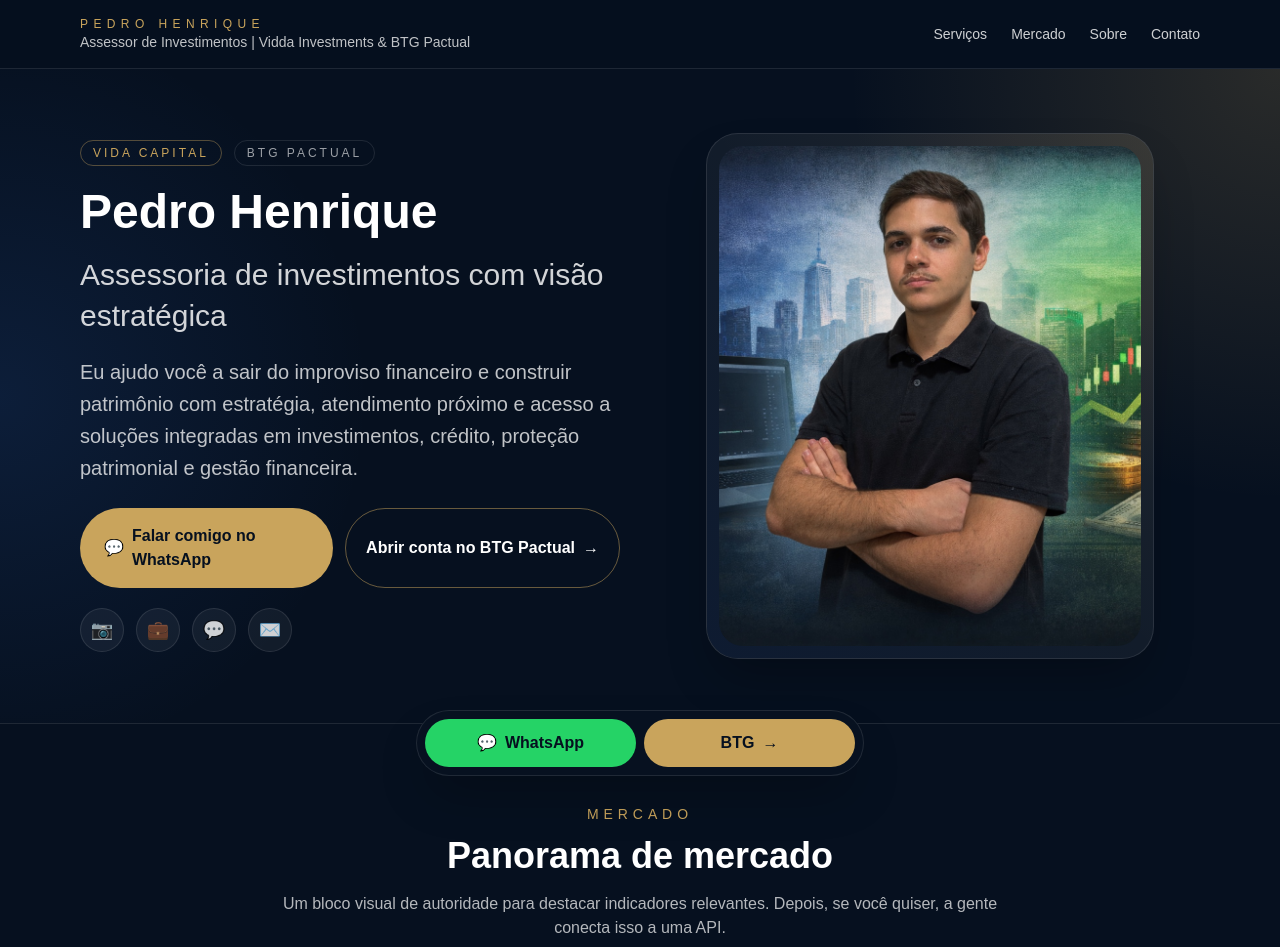
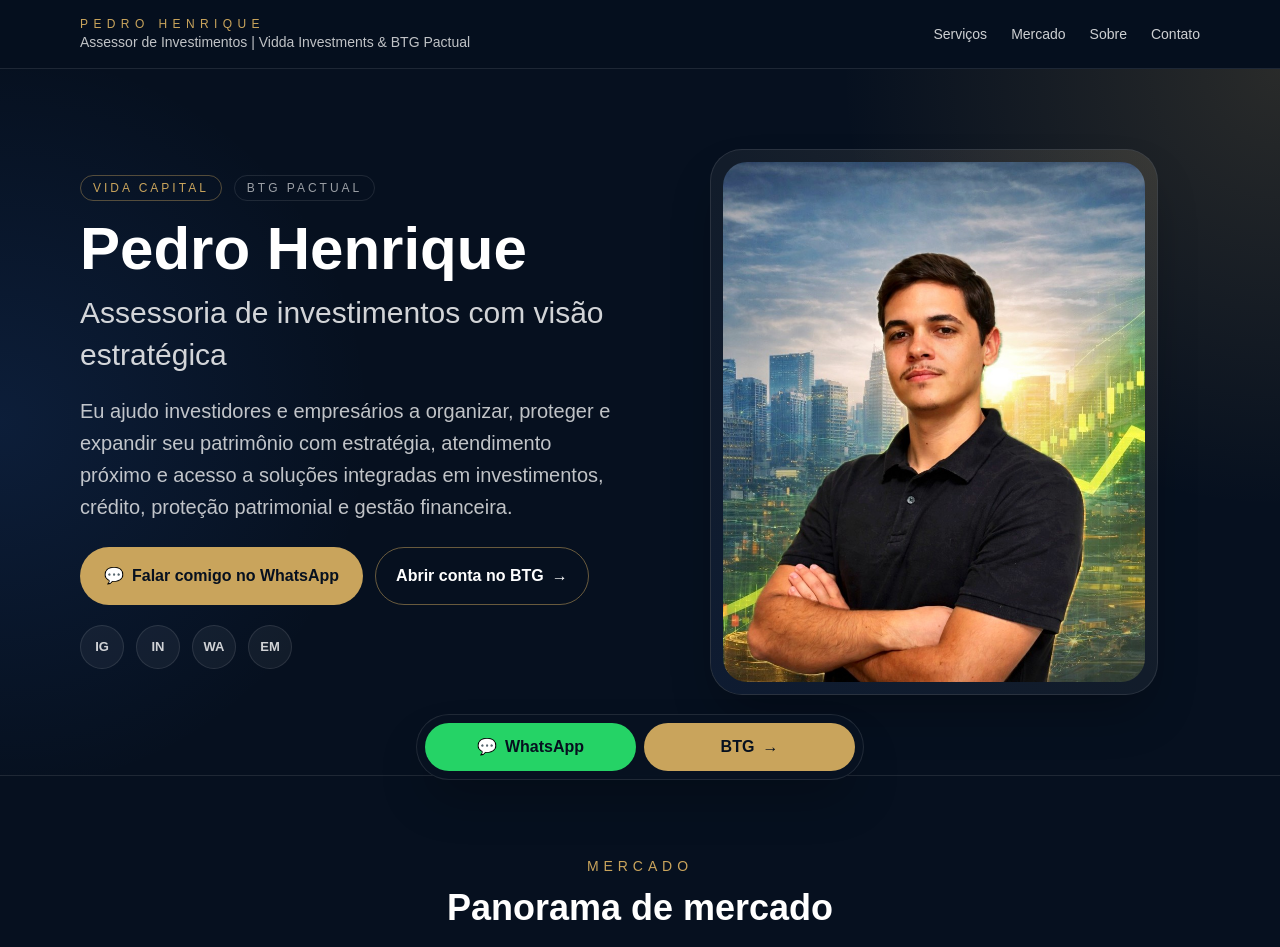
Before and after one commit to Braganholo22/pedro-henrique-site, a Next.js app: page / in a window 1280 px wide. Shown: the top 947 px of the page. Built offline with nearby package versions, Linux system fonts and the light colour scheme.

Commit message:
acabamento final do site

```diff
--- a/app/page.js
+++ b/app/page.js
@@ -58,22 +58,22 @@ const socialLinks = [
   {
     name: 'Instagram',
     href: 'https://instagram.com/pedrobraganholo',
-    icon: '📷',
+    icon: 'IG',
   },
   {
     name: 'LinkedIn',
     href: 'https://linkedin.com/in/pedro-henriqueinvest',
-    icon: '💼',
+    icon: 'IN',
   },
   {
     name: 'WhatsApp',
     href: 'https://wa.me/5517991308840?text=Olá%20Pedro,%20quero%20saber%20mais%20sobre%20seus%20serviços.',
-    icon: '💬',
+    icon: 'WA',
   },
   {
     name: 'E-mail',
-    href: 'mailto:pedrobraganholo@hotmail.com',
-    icon: '✉️',
+    href: 'mailto:pedrobraganholo10@gmail.com',
+    icon: 'EM',
   },
 ];
 
@@ -86,7 +86,7 @@ const marketData = [
 
 export default function Page() {
   return (
-    <main className="min-h-screen bg-[#06101f] pb-52 text-white">
+    <main className="min-h-screen bg-[#06101f] pb-48 text-white">
       <header className="sticky top-0 z-40 border-b border-white/10 bg-[#06101f]/95 backdrop-blur">
         <div className="mx-auto flex max-w-6xl items-center justify-between px-4 py-4">
           <div>
@@ -126,7 +126,7 @@ export default function Page() {
       <section className="relative overflow-hidden border-b border-white/10 pt-6 md:pt-0">
         <div className="absolute inset-0 bg-[radial-gradient(circle_at_top_right,_rgba(201,164,92,0.18),_transparent_30%),radial-gradient(circle_at_left,_rgba(59,130,246,0.12),_transparent_28%)]" />
 
-        <div className="relative mx-auto grid max-w-6xl gap-8 px-4 py-8 md:grid-cols-2 md:items-center md:gap-10 md:py-16">
+        <div className="relative mx-auto grid max-w-6xl gap-10 px-4 py-10 md:grid-cols-2 md:items-center md:gap-14 md:py-20">
           <div className="order-1">
             <div className="mb-4 flex flex-wrap items-center gap-3 text-[11px] uppercase tracking-[0.25em] text-white/60 sm:text-xs">
               <span className="rounded-full border border-[#c9a45c]/40 px-3 py-1 text-[#c9a45c]">
@@ -137,7 +137,7 @@ export default function Page() {
               </span>
             </div>
 
-            <h1 className="max-w-xl text-3xl font-semibold leading-tight sm:text-4xl md:text-5xl">
+            <h1 className="max-w-xl text-4xl font-semibold leading-[1.05] sm:text-5xl md:text-6xl">
               Pedro Henrique
               <span className="mt-3 block text-2xl font-normal leading-snug text-white/82 md:text-3xl">
                 Assessoria de investimentos com visão estratégica
@@ -145,9 +145,9 @@ export default function Page() {
             </h1>
 
             <p className="mt-5 max-w-xl text-base leading-7 text-white/75 sm:text-lg sm:leading-8 md:text-xl">
-              Eu ajudo você a sair do improviso financeiro e construir patrimônio
-              com estratégia, atendimento próximo e acesso a soluções integradas
-              em investimentos, crédito, proteção patrimonial e gestão financeira.
+              Eu ajudo investidores e empresários a organizar, proteger e expandir
+              seu patrimônio com estratégia, atendimento próximo e acesso a soluções
+              integradas em investimentos, crédito, proteção patrimonial e gestão financeira.
             </p>
 
             <div className="mt-6 flex flex-col gap-3 sm:flex-row">
@@ -167,7 +167,7 @@ export default function Page() {
                 rel="noreferrer"
                 className="inline-flex items-center justify-center gap-2 rounded-full border border-[#c9a45c]/50 px-5 py-4 text-base font-semibold text-white transition hover:bg-white/5 whitespace-nowrap"
               >
-                Abrir conta no BTG Pactual
+                Abrir conta no BTG
                 <span>→</span>
               </a>
             </div>
@@ -180,7 +180,7 @@ export default function Page() {
                   target="_blank"
                   rel="noreferrer"
                   aria-label={link.name}
-                  className="flex h-11 w-11 items-center justify-center rounded-full border border-white/10 bg-white/5 text-lg text-white/80 transition hover:border-[#c9a45c]/50 hover:text-[#c9a45c]"
+                  className="flex h-11 w-11 items-center justify-center rounded-full border border-white/10 bg-white/5 text-[13px] font-semibold text-white/80 transition hover:border-[#c9a45c]/50 hover:text-[#c9a45c]"
                 >
                   {link.icon}
                 </a>
@@ -194,7 +194,7 @@ export default function Page() {
               <img
                 src="/pedro.jpg"
                 alt="Pedro Henrique"
-                className="relative h-[420px] w-full rounded-[1.5rem] object-cover sm:h-[500px]"
+                className="relative h-[440px] w-full rounded-[1.5rem] object-cover sm:h-[520px]"
               />
             </div>
           </div>
@@ -210,8 +210,8 @@ export default function Page() {
             Panorama de mercado
           </h2>
           <p className="mx-auto mt-4 max-w-3xl text-white/70">
-            Um bloco visual de autoridade para destacar indicadores relevantes.
-            Depois, se você quiser, a gente conecta isso a uma API.
+            Indicadores relevantes para contexto patrimonial e financeiro. Depois,
+            essa área pode ser conectada a uma API.
           </p>
         </div>
 
@@ -242,8 +242,8 @@ export default function Page() {
             Soluções que posso oferecer
           </h2>
           <p className="mx-auto mt-4 max-w-3xl text-white/70">
-            Um ecossistema de soluções para atender pessoa física e jurídica com
-            foco em crescimento, organização, proteção e construção de patrimônio.
+            Um ecossistema de soluções para atender pessoa física e jurídica com foco
+            em crescimento, organização, proteção e construção de patrimônio.
           </p>
         </div>
 
@@ -295,15 +295,14 @@ export default function Page() {
 
             <p className="mt-5 text-lg leading-8 text-white/75">
               Meu foco é ajudar clientes a tomar decisões financeiras melhores,
-              com clareza, planejamento e acesso a soluções de alto nível. O
-              objetivo não é apenas indicar produtos, mas estruturar caminhos
-              para crescimento, proteção e eficiência financeira.
+              com clareza, planejamento e acesso a soluções de alto nível. O objetivo
+              não é apenas indicar produtos, mas estruturar caminhos para crescimento,
+              proteção e eficiência financeira.
             </p>
 
             <p className="mt-4 text-lg leading-8 text-white/75">
-              Você conta com um atendimento personalizado e com a força de um
-              ecossistema que conecta investimentos, crédito, planejamento
-              patrimonial e gestão financeira.
+              Você conta com um atendimento personalizado e com a força de um ecossistema
+              que conecta investimentos, crédito, planejamento patrimonial e gestão financeira.
             </p>
           </div>
 
@@ -350,8 +349,7 @@ export default function Page() {
                 Vamos conversar sobre seu momento financeiro?
               </h2>
               <p className="mt-4 text-white/75">
-                Fale comigo para entender qual solução faz mais sentido para sua
-                realidade.
+                Fale comigo para entender qual solução faz mais sentido para sua realidade.
               </p>
             </div>
 
@@ -372,7 +370,7 @@ export default function Page() {
                 rel="noreferrer"
                 className="inline-flex items-center justify-center gap-2 rounded-full border border-white/15 px-6 py-4 font-semibold text-white"
               >
-                Abrir conta no BTG Pactual
+                Abrir conta no BTG
                 <span>→</span>
               </a>
             </div>
@@ -381,10 +379,10 @@ export default function Page() {
       </section>
 
       <footer className="border-t border-white/10 px-4 py-8 text-center text-sm text-white/55">
-        © 2026 Pedro Henrique • Assessoria de Investimentos
+        © 2026 Pedro Henrique • Assessoria de Investimentos • Atendimento personalizado para investidores e empresários
       </footer>
 
-      <div className="fixed bottom-6 left-1/2 z-50 w-[calc(100%-1.5rem)] max-w-md -translate-x-1/2 rounded-full border border-white/10 bg-[#081221]/95 p-2 shadow-2xl shadow-black/30 backdrop-blur">
+      <div className="fixed bottom-5 left-1/2 z-50 w-[calc(100%-1.5rem)] max-w-md -translate-x-1/2 rounded-full border border-white/10 bg-[#081221]/95 p-2 shadow-2xl shadow-black/30 backdrop-blur">
         <div className="grid grid-cols-2 gap-2">
           <a
             href="https://wa.me/5517991308840?text=Olá%20Pedro,%20quero%20falar%20com%20você."
```
Also changed, not shown: public/pedro.jpg.
